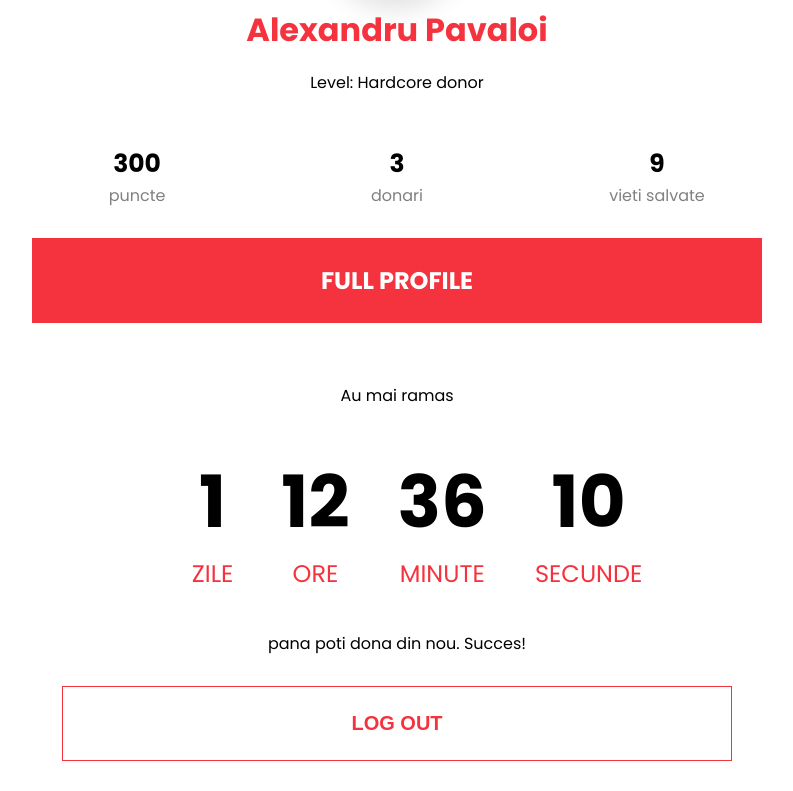
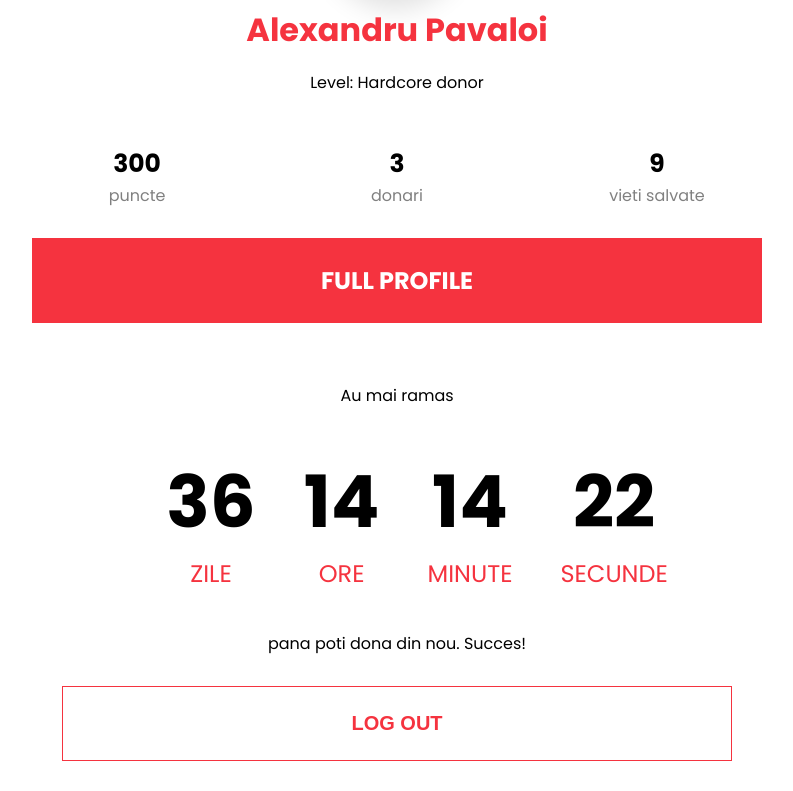
Before and after one commit to mihaisolomon/trei-vieti, a React (Create React App) app: page /profile in a window 1280 px wide. Shown: the part 616-1407 px from the top of the page, without its empty margins (243-1036 px from the left). Built offline with nearby package versions, Linux system fonts and the light colour scheme; no server answers.

Commit message:
add counter

```diff
--- a/src/pages/profile/Profile.page.jsx
+++ b/src/pages/profile/Profile.page.jsx
@@ -6,12 +6,62 @@ import OnlyAuth from '../../components/OnlyAuth';
 class ProfilePage extends React.Component {
     constructor(props) {
         super(props);
+        this.state = {
+            remainingDays: 0,
+          remainingHours: 0,
+          remainingMinutes: 0,
+          remainingSeconds: 0
+        }
     }
 
     logout() {
         localStorage.removeItem("authToken");
         window.location = "/";
     }
+
+    updateTime() {
+        var today = new Date();
+        var donationDate = new Date(2018,11,24,0,0);
+    /*
+        // get total seconds between the times
+        var delta = Math.abs(donationDate - today) / 1000;
+
+        // calculate (and subtract) whole days
+        var days = Math.floor(delta / 86400);
+        delta -= days * 86400;
+
+        // calculate (and subtract) whole hours
+        var hours = Math.floor(delta / 3600) % 24;
+        delta -= hours * 3600;
+
+        // calculate (and subtract) whole minutes
+        var minutes = Math.floor(delta / 60) % 60;
+        delta -= minutes * 60;
+
+        var seconds = Math.floor(delta / 60) % 60;
+        console.log(seconds);
+        */
+       var distance = donationDate - today;
+
+  // Time calculations for days, hours, minutes and seconds
+        var days = Math.floor(distance / (1000 * 60 * 60 * 24));
+        var hours = Math.floor((distance % (1000 * 60 * 60 * 24)) / (1000 * 60 * 60));
+        var minutes = Math.floor((distance % (1000 * 60 * 60)) / (1000 * 60));
+        var seconds = Math.floor((distance % (1000 * 60)) / 1000);
+        this.setState({
+          remainingDays: days,
+          remainingHours: hours,
+          remainingMinutes: minutes,
+          remainingSeconds: seconds
+        })
+    }
+    componentDidMount = () => {
+        var that = this
+        setInterval( () => {
+            that.updateTime()
+        },1000)
+
+      }
 
     render() {
         return (
@@ -59,19 +109,19 @@ class ProfilePage extends React.Component {
 
                             <ul>
                                 <li>
-                                    <span id="days">1</span>
+                                    <span id="days">{this.state.remainingDays}</span>
                                     Zile
                                 </li>
                                 <li>
-                                    <span id="hours">12</span>
+                                    <span id="hours">{this.state.remainingHours}</span>
                                     Ore
                                 </li>
                                 <li>
-                                    <span id="minutes">36</span>
+                                    <span id="minutes">{this.state.remainingMinutes}</span>
                                     Minute
                                 </li>
                                 <li>
-                                    <span id="seconds">10</span>
+                                    <span id="seconds">{this.state.remainingSeconds}</span>
                                     Secunde
                                 </li>
                             </ul>
```
Also changed, not shown: src/pages/full-profile/FullProfile.style.scss (added).
